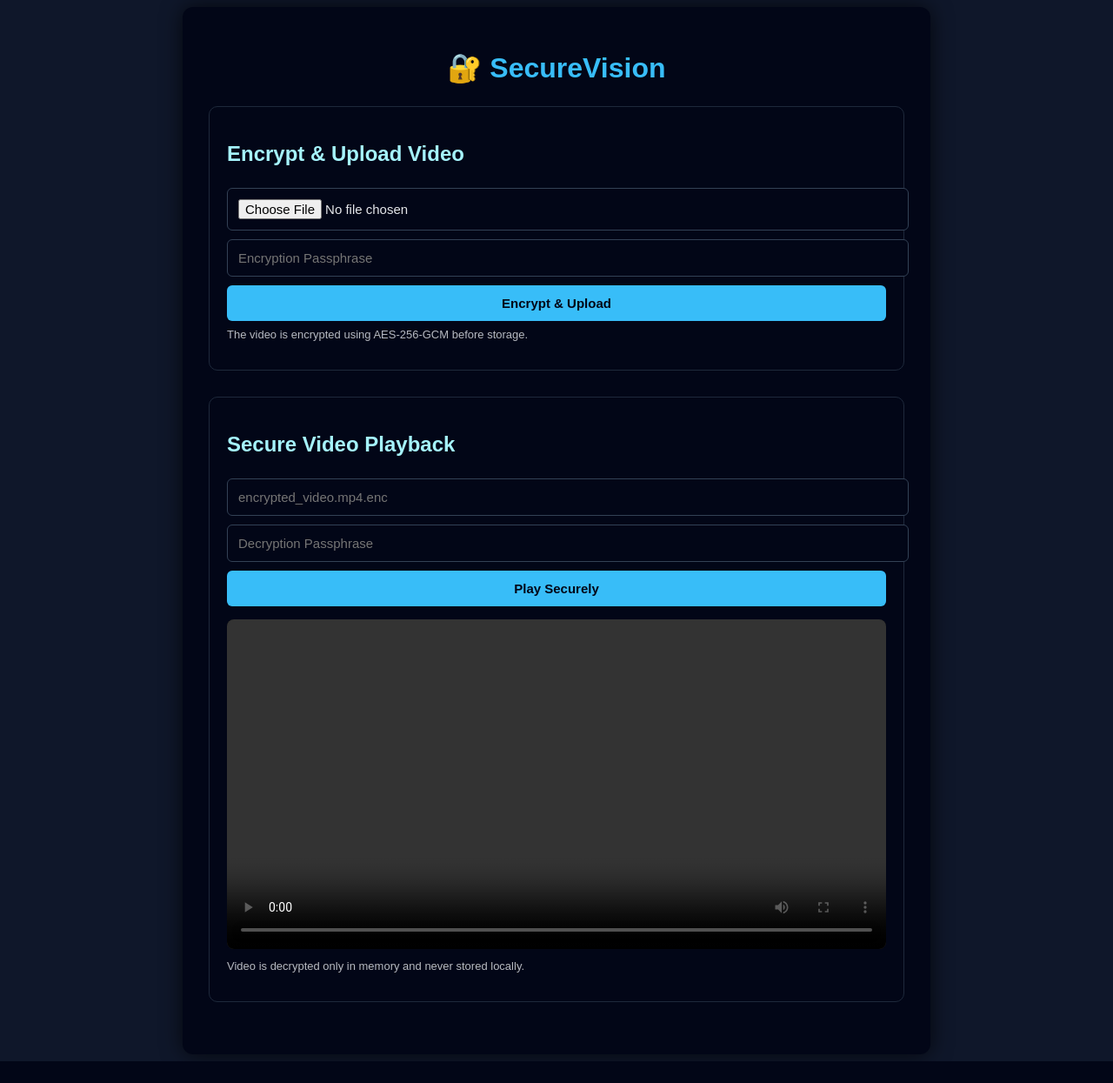
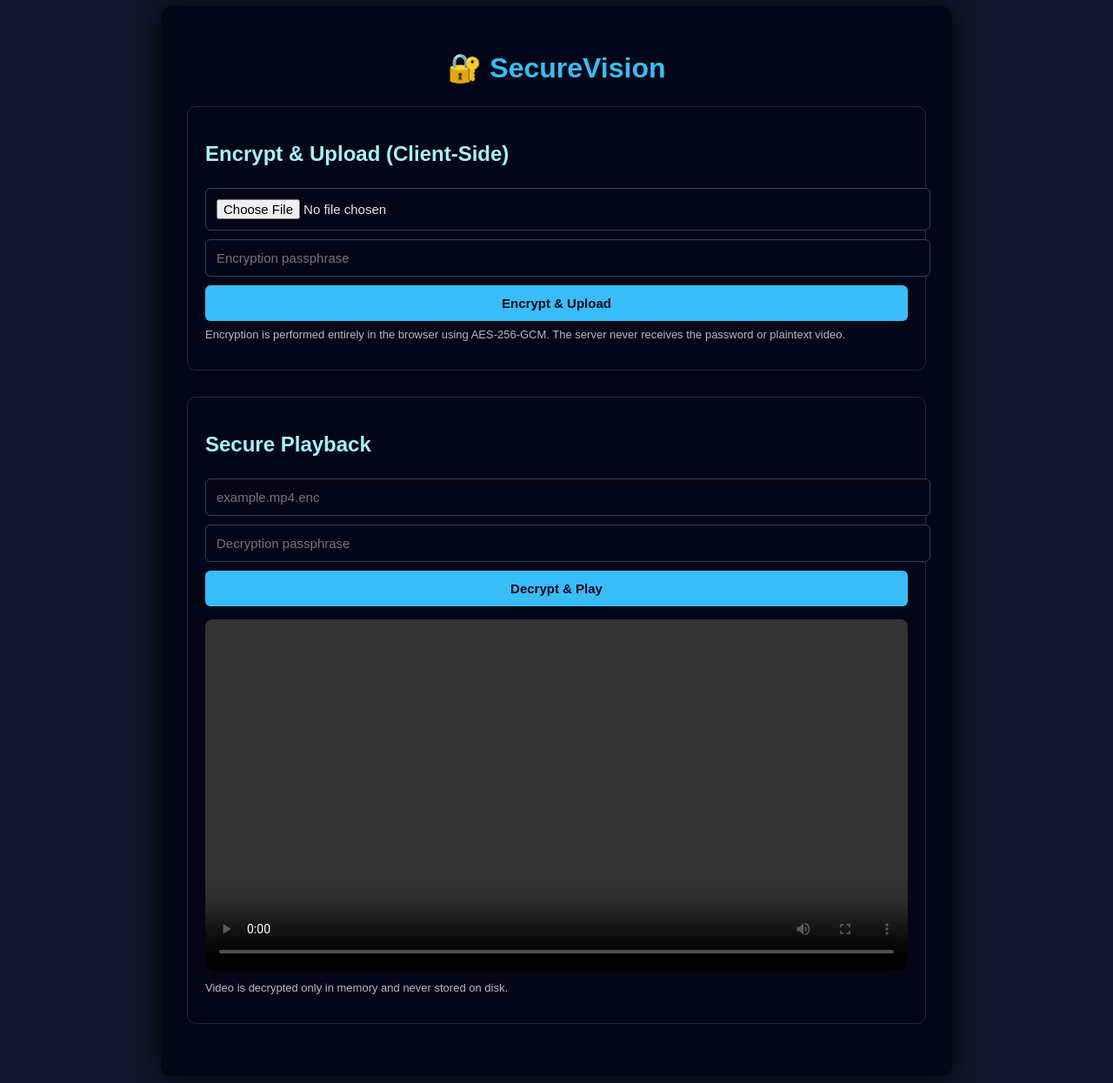
Before and after one commit to sakethdevx/securevision-file-encryption, a Flask app: page / in a window 1280 px wide. Shown: the whole page at 87% size. Before the commit the page ends 1220 px from the top, so only its background shows below. Run offline with Flask 3, Linux system fonts and the light colour scheme.

Commit message:
Client-side encryption with server-side encrypted storage

```diff
--- a/app.py
+++ b/app.py
@@ -1,10 +1,8 @@
-from flask import Flask, request, render_template, send_file
+from flask import Flask, request, send_from_directory, render_template
 import os
-from crypto_utils import encrypt_video, decrypt_video
-from io import BytesIO
 
 app = Flask(__name__)
-UPLOAD_FOLDER = "storage/encrypted_videos"
+UPLOAD_FOLDER = "storage/client_encrypted"
 os.makedirs(UPLOAD_FOLDER, exist_ok=True)
 
 @app.route("/")
@@ -13,38 +11,13 @@ def home():
 
 @app.route("/upload", methods=["POST"])
 def upload():
-    video = request.files["video"]
-    password = request.form["password"]
+    file = request.files["file"]
+    file.save(os.path.join(UPLOAD_FOLDER, file.filename))
+    return "Encrypted video stored successfully"
 
-    encrypted = encrypt_video(video.read(), password)
-    filename = video.filename + ".enc"
-
-    with open(os.path.join(UPLOAD_FOLDER, filename), "wb") as f:
-        f.write(encrypted)
-
-    return f"Encrypted & Stored as {filename}"
-
-@app.route("/play")
-def play_page():
-    return render_template("play.html")
-
-@app.route("/decrypt", methods=["POST"])
-def decrypt():
-    filename = request.form["filename"]
-    password = request.form["password"]
-
-    with open(os.path.join(UPLOAD_FOLDER, filename), "rb") as f:
-        enc_data = f.read()
-
-    try:
-        decrypted = decrypt_video(enc_data, password)
-        return send_file(
-            BytesIO(decrypted),
-            mimetype="video/mp4",
-            as_attachment=False
-        )
-    except:
-        return "❌ Incorrect password or tampered video"
+@app.route("/video/<filename>")
+def serve_video(filename):
+    return send_from_directory(UPLOAD_FOLDER, filename)
 
 if __name__ == "__main__":
     app.run(debug=True)
--- /dev/null
+++ b/static/client_player.js
@@ -0,0 +1,64 @@
+async function uploadEncrypted() {
+    console.log("Upload clicked");
+
+    const fileInput = document.getElementById("videoFile");
+    const passwordInput = document.getElementById("encPassword");
+
+    if (!fileInput || !passwordInput) {
+        alert("Input elements not found");
+        return;
+    }
+
+    const file = fileInput.files[0];
+    const password = passwordInput.value;
+
+    if (!file || !password) {
+        alert("Please select a video and enter a password");
+        return;
+    }
+
+    try {
+        const encryptedBlob = await encryptVideo(file, password);
+
+        const formData = new FormData();
+        formData.append("file", encryptedBlob, file.name + ".enc");
+
+        const response = await fetch("/upload", {
+            method: "POST",
+            body: formData
+        });
+
+        if (!response.ok) throw new Error("Upload failed");
+
+        alert("✅ Encrypted video uploaded successfully");
+    } catch (err) {
+        console.error(err);
+        alert("❌ Encryption or upload failed");
+    }
+}
+
+async function playEncrypted(filename) {
+    const password = document.getElementById("decPassword").value;
+
+    if (!filename || !password) {
+        alert("Please enter filename and password");
+        return;
+    }
+
+    try {
+        const response = await fetch(`/video/${filename}`);
+        if (!response.ok) throw new Error("File not found");
+
+        const encryptedBlob = await response.blob();
+        const decryptedBlob = await decryptVideo(encryptedBlob, password);
+
+        const videoURL = URL.createObjectURL(decryptedBlob);
+        const video = document.getElementById("videoPlayer");
+
+        video.src = videoURL;
+        video.play();
+    } catch (err) {
+        console.error(err);
+        alert("❌ Decryption failed (wrong password or corrupted file)");
+    }
+}
--- /dev/null
+++ b/static/crypto.js
@@ -0,0 +1,55 @@
+async function deriveKey(password, salt) {
+    const enc = new TextEncoder();
+    const baseKey = await crypto.subtle.importKey(
+        "raw",
+        enc.encode(password),
+        "PBKDF2",
+        false,
+        ["deriveKey"]
+    );
+
+    return crypto.subtle.deriveKey(
+        {
+            name: "PBKDF2",
+            salt: salt,
+            iterations: 100000,
+            hash: "SHA-256"
+        },
+        baseKey,
+        { name: "AES-GCM", length: 256 },
+        false,
+        ["encrypt", "decrypt"]
+    );
+}
+
+async function encryptVideo(file, password) {
+    const data = await file.arrayBuffer();
+    const salt = crypto.getRandomValues(new Uint8Array(16));
+    const iv = crypto.getRandomValues(new Uint8Array(12));
+    const key = await deriveKey(password, salt);
+
+    const encrypted = await crypto.subtle.encrypt(
+        { name: "AES-GCM", iv },
+        key,
+        data
+    );
+
+    return new Blob([salt, iv, new Uint8Array(encrypted)]);
+}
+
+async function decryptVideo(blob, password) {
+    const buffer = await blob.arrayBuffer();
+    const salt = buffer.slice(0, 16);
+    const iv = buffer.slice(16, 28);
+    const data = buffer.slice(28);
+
+    const key = await deriveKey(password, new Uint8Array(salt));
+
+    const decrypted = await crypto.subtle.decrypt(
+        { name: "AES-GCM", iv: new Uint8Array(iv) },
+        key,
+        data
+    );
+
+    return new Blob([decrypted], { type: "video/mp4" });
+}
--- a/static/player.js
+++ /dev/null
@@ -1,39 +0,0 @@
-async function playVideo() {
-    const filename = document.getElementById("filename").value;
-    const password = document.getElementById("password").value;
-    const video = document.getElementById("videoPlayer");
-
-    if (!filename || !password) {
-        alert("Please enter filename and password");
-        return;
-    }
-
-    try {
-        const response = await fetch("/decrypt", {
-            method: "POST",
-            headers: {
-                "Content-Type": "application/x-www-form-urlencoded"
-            },
-            body: `filename=${encodeURIComponent(filename)}&password=${encodeURIComponent(password)}`
-        });
-
-        if (!response.ok) {
-            throw new Error("Decryption failed");
-        }
-
-        const blob = await response.blob();
-        const videoURL = URL.createObjectURL(blob);
-
-        video.src = videoURL;
-        video.play();
-
-        // Revoke URL after playback ends (extra security)
-        video.onended = () => {
-            URL.revokeObjectURL(videoURL);
-        };
-
-    } catch (err) {
-        alert("❌ Incorrect password or video access denied");
-        console.error(err);
-    }
-}
--- a/templates/main.html
+++ b/templates/main.html
@@ -3,10 +3,11 @@
 
 <head>
     <meta charset="UTF-8">
-    <title>SecureVision – Encrypted Video Platform</title>
+    <title>SecureVision – Client-Side Encryption</title>
+
     <style>
         body {
-            font-family: Arial, sans-serif;
+            font-family: Arial, Helvetica, sans-serif;
             background: #0f172a;
             color: #e5e7eb;
             display: flex;
@@ -16,29 +17,29 @@
         }
 
         .container {
+            width: 850px;
             background: #020617;
             padding: 30px;
-            width: 800px;
             border-radius: 12px;
-            box-shadow: 0 0 25px rgba(0, 0, 0, 0.7);
+            box-shadow: 0 0 30px rgba(0, 0, 0, 0.8);
         }
 
         h1 {
             text-align: center;
+            color: #38bdf8;
             margin-bottom: 25px;
-            color: #38bdf8;
         }
 
         .section {
+            border: 1px solid #1e293b;
+            padding: 20px;
+            border-radius: 10px;
             margin-bottom: 30px;
-            padding: 20px;
-            border: 1px solid #1e293b;
-            border-radius: 10px;
         }
 
         h2 {
+            color: #a5f3fc;
             margin-bottom: 15px;
-            color: #a5f3fc;
         }
 
         input,
@@ -88,31 +89,41 @@
     <div class="container">
         <h1>🔐 SecureVision</h1>
 
-        <!-- Upload Section -->
+        <!-- CLIENT-SIDE ENCRYPTION UPLOAD -->
         <div class="section">
-            <h2>Encrypt & Upload Video</h2>
-            <form action="/upload" method="post" enctype="multipart/form-data">
-                <input type="file" name="video" required>
-                <input type="password" name="password" placeholder="Encryption Passphrase" required>
-                <button type="submit">Encrypt & Upload</button>
-            </form>
-            <p class="note">The video is encrypted using AES-256-GCM before storage.</p>
+            <h2>Encrypt & Upload (Client-Side)</h2>
+
+            <input type="file" id="videoFile" accept="video/*">
+            <input type="password" id="encPassword" placeholder="Encryption passphrase">
+
+            <button onclick="uploadEncrypted()">Encrypt & Upload</button>
+
+            <p class="note">
+                Encryption is performed entirely in the browser using AES-256-GCM.
+                The server never receives the password or plaintext video.
+            </p>
         </div>
 
-        <!-- Play Section -->
+        <!-- CLIENT-SIDE DECRYPTION PLAYBACK -->
         <div class="section">
-            <h2>Secure Video Playback</h2>
+            <h2>Secure Playback</h2>
 
-            <input type="text" id="filename" placeholder="encrypted_video.mp4.enc">
-            <input type="password" id="password" placeholder="Decryption Passphrase">
-            <button onclick="playVideo()">Play Securely</button>
+            <input type="text" id="filename" placeholder="example.mp4.enc">
+            <input type="password" id="decPassword" placeholder="Decryption passphrase">
+
+            <button onclick="playEncrypted(filename.value)">Decrypt & Play</button>
 
             <video id="videoPlayer" controls></video>
-            <p class="note">Video is decrypted only in memory and never stored locally.</p>
+
+            <p class="note">
+                Video is decrypted only in memory and never stored on disk.
+            </p>
         </div>
     </div>
 
-    <script src="/static/player.js"></script>
+    <!-- CLIENT-SIDE CRYPTO -->
+    <script src="/static/crypto.js"></script>
+    <script src="/static/client_player.js"></script>
 
 </body>
 
```
Also changed, not shown: crypto_utils.py (deleted, +0 -29 lines), README.md, 1 other file.
